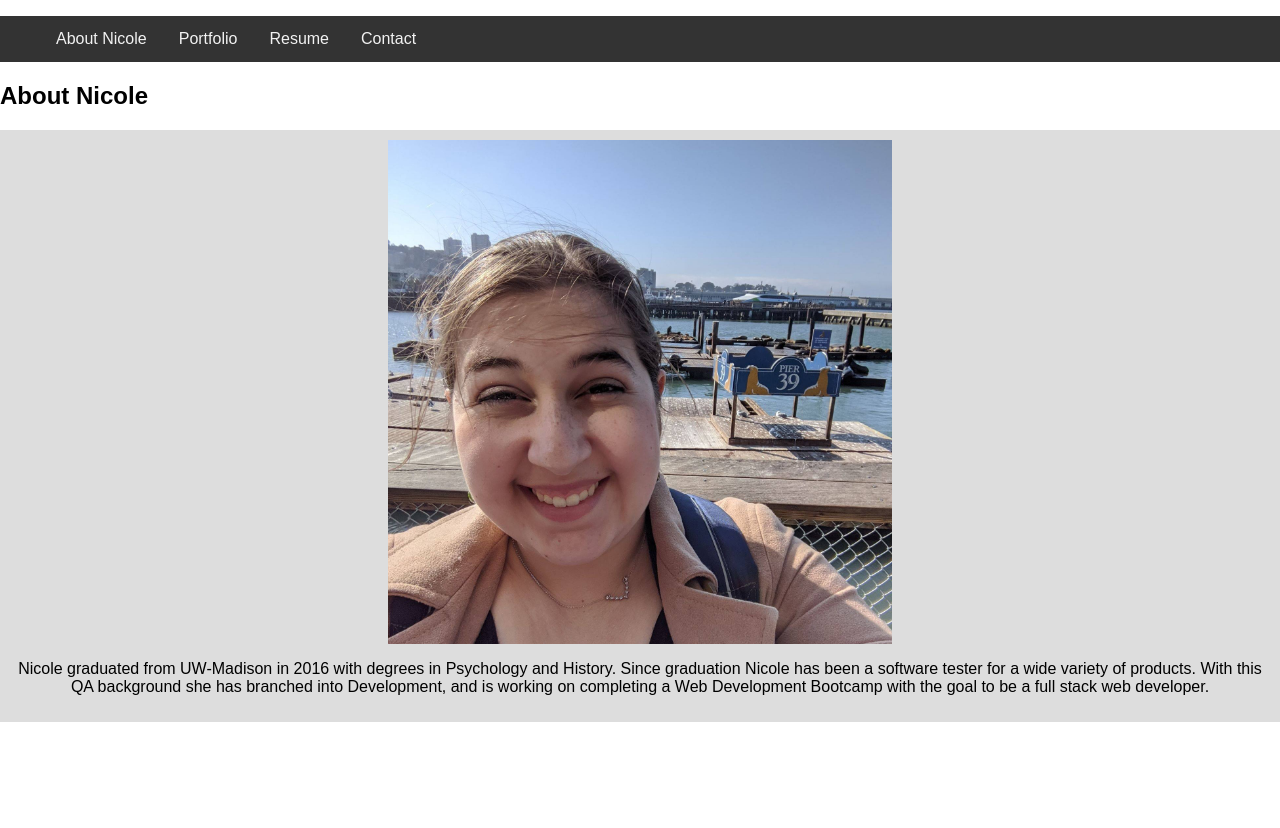
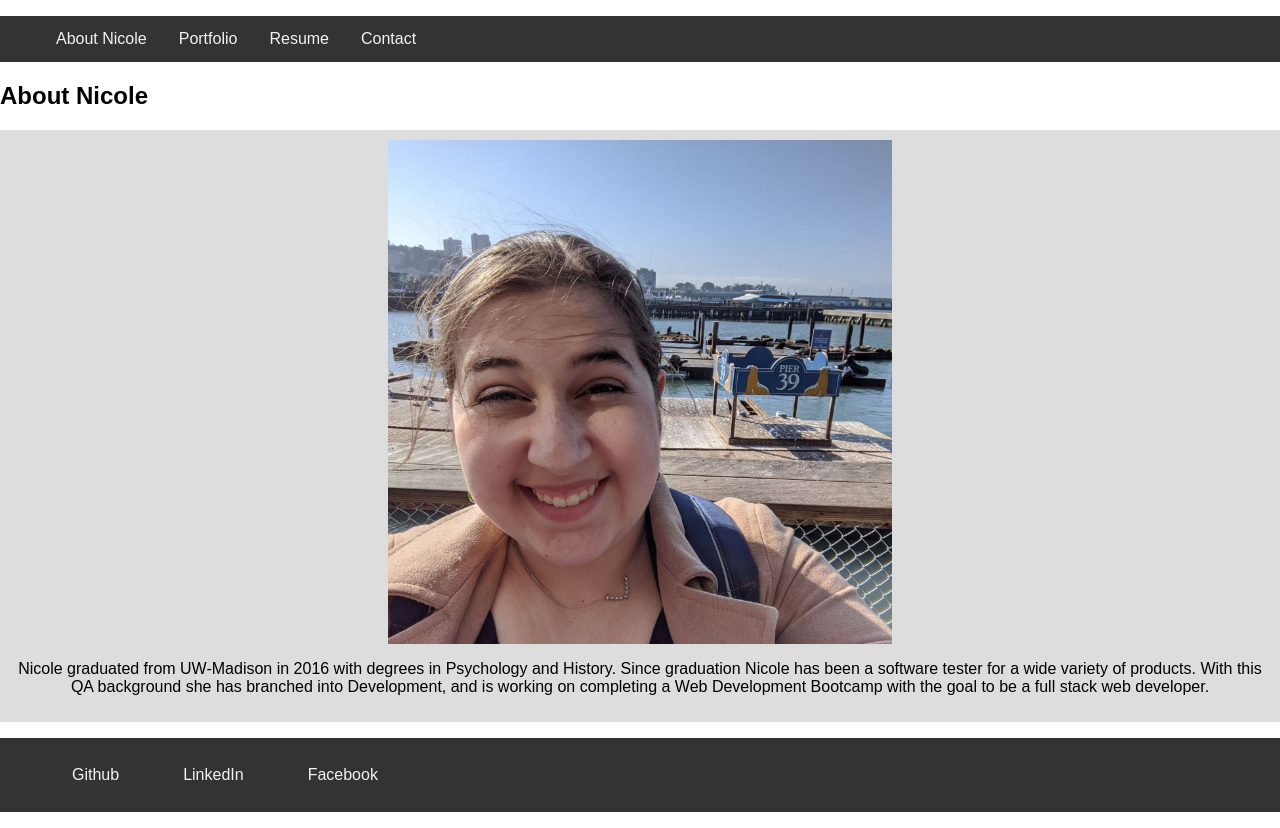
Before and after one commit to nicolegile94/mod20project, a React (Create React App) app: page / in a window 1280 px wide. Before the commit the page ends 800 px from the top, so only its background shows below. Built offline with nearby package versions, Linux system fonts and the light colour scheme.

Commit message:
added footer

```diff
--- a/src/App.js
+++ b/src/App.js
@@ -1,6 +1,7 @@
 import React, { useState } from 'react';
 import Nav from './components/Nav';
 import Category from './components/Category';
+import Footer from './components/Footer';
 
 
 function App() {
@@ -37,6 +38,7 @@ function App() {
       <main>
        <Category currentCategory={currentCategory}></Category>
       </main>
+      <Footer />
     </div>
   );
 }
--- /dev/null
+++ b/src/components/Footer/index.js
@@ -0,0 +1,15 @@
+import React from 'react';
+
+function Footer() {
+    return (
+        <footer>
+            <ul  class="topnav">
+                <li class="navlink"><a href="https://github.com/nicolegile94" class="navlink" rel="noreferrer" target="_blank">Github</a></li>
+                <li class="navlink"><a href="https://www.linkedin.com/in/nicolegile94/" class="navlink" rel="noreferrer" target="_blank">LinkedIn</a></li>
+                <li class="navlink"><a href="https://www.facebook.com/nicole.gile.3/" class="navlink" rel="noreferrer" target="_blank">Facebook</a></li>
+            </ul>
+        </footer>
+    )
+}
+
+export default Footer;
```
